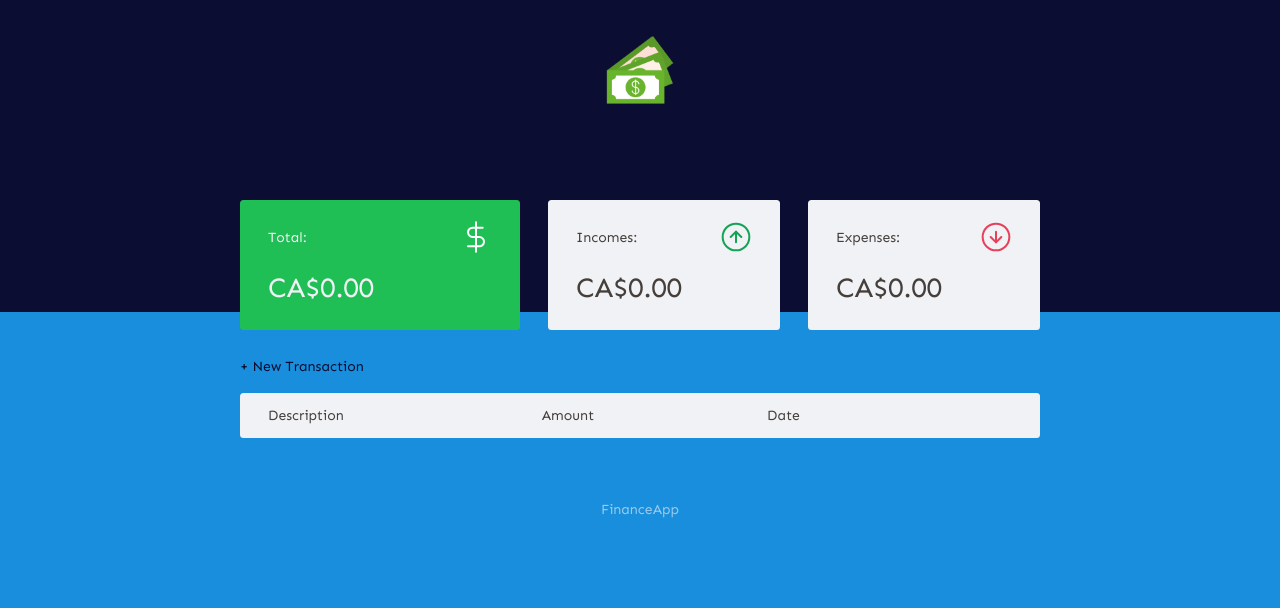
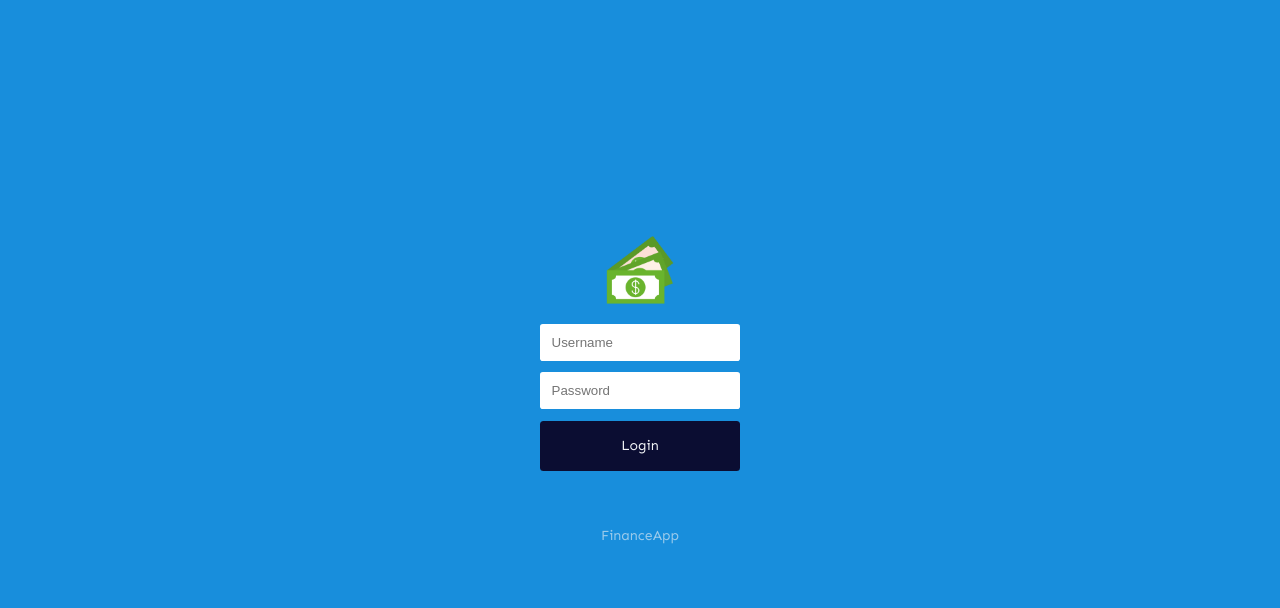
Before and after one commit to VictorCazaes/FinanceApp, a plain HTML site: page index.html in a window 1280 px wide. Drawn offline with Linux system fonts and the light colour scheme.

Commit message:
Login added

```diff
--- a/index.html
+++ b/index.html
@@ -18,7 +18,6 @@
     <header>
         <img src="/assets/financeAppLogo.png" alt="Finance App Logo">
     </header>
-
     <main class="container">
         <section id="balance">
             <h2 class="sr-only">balance</h2>
@@ -106,6 +105,31 @@
             </div>
         </div>
     </div>
+    <div class="login-overlay active">
+        <div class="login-box">
+            <div id="login">
+                <div class="login-logo">
+                    <img src="/assets/financeAppLogo.png" alt="Finance App Logo">
+                </div>
+                <form action="" onsubmit="">
+                    <div class="input-group">
+                        <label class="sr-only" for="username">Username</label>
+                        <input type="text" name="username" id="username" placeholder="Username" />
+                    </div>
+                    <div class="input-group">
+                        <label class="sr-only" for="password">Password</label>
+                        <input type="password" name="password" id="password" placeholder="Password" />
+                    </div>
+                    <div class="input-group actions">
+                        <a onclick="Login.toggle()" href="#" class="login-button">Login</a>
+                    </div>
+                </form>
+                <footer>
+                    <p>FinanceApp</p>
+                </footer>
+            </div>
+        </div>
+    </div>
 
     <footer>
         <p>FinanceApp</p>
--- a/scripts.js
+++ b/scripts.js
@@ -1,6 +1,13 @@
 const Modal = {
     toggle () {
         document.querySelector(".modal-overlay").classList.toggle("active")
+    }
+}
+
+const Login = {
+    toggle () {
+        document.querySelector(".login-overlay.active").classList.toggle("active")
+        document.querySelector(".container").classList.toggle("active")
     }
 }
 
--- a/style.css
+++ b/style.css
@@ -37,8 +37,14 @@ body {
   border-width: 0;
 }
 .container {
+  opacity: 0;
+  visibility: hidden;
+}
+.container.active {
   width: min(90vw, 800px);
   margin: auto;
+  opacity: 1;
+  visibility: visible;
 }
 
 /* Titles ==============================*/
@@ -87,16 +93,26 @@ button:hover {
 .button.cancel:hover {
   opacity: 1;
 }
+.login-button {
+  background: var(--dark-blue);
+  color: var(--ice);
+  width: 100%;
+  height: 50px;
+  border-radius: 0.25rem;
+  display: flex;
+  align-items: center;
+  justify-content: center;
+}
+.login-button:hover {
+  background: var(--ice);
+  color: var(--dark-blue);
+}
 
 /* Header ==============================*/
 header {
   background: var(--dark-blue);
   padding: 2rem 0 14rem;
   text-align: center;
-}
-#logo {
-  color: var(--ice);
-  font-weight: 100;
 }
 
 /* Balance ==============================*/
@@ -177,6 +193,43 @@ td.expense {
   color: var(--scarlet);
 }
 
+/* Login ==============================*/
+.login-overlay.active {
+  width: 100%;
+  height: 100%;
+  background-color: var(--star-command-blue);
+  position: fixed;
+  top: 0;
+  display: flex;
+  align-items: center;
+  justify-content: center;
+  opacity: 1;
+  visibility: visible;
+}
+.login-overlay {
+  opacity: 0;
+  visibility: hidden;
+  z-index: 999;
+}
+.login-box {
+  padding: 2.4rem;
+  width: 90%;
+  display: flex;
+  align-items: center;
+  justify-content: center;
+  z-index: 1;
+}
+
+.login-logo {
+  display: flex;
+  align-items: center;
+  justify-content: center;
+}
+.login-logo img {
+  width: 6rem;
+  -webkit-user-drag: none;
+}
+
 /* Modal ==============================*/
 .modal-overlay {
   width: 100%;
@@ -187,7 +240,6 @@ td.expense {
   display: flex;
   justify-content: center;
   align-items: center;
-
   opacity: 0;
   visibility: hidden;
   z-index: 999;
```
